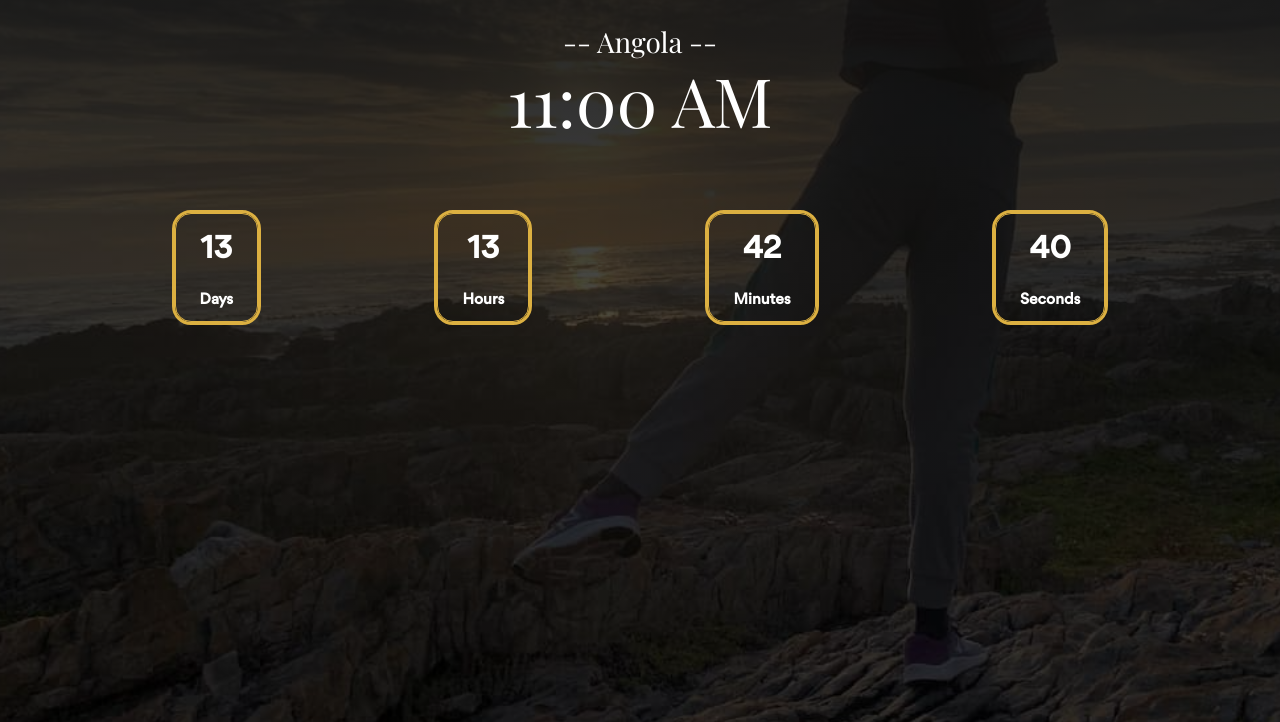
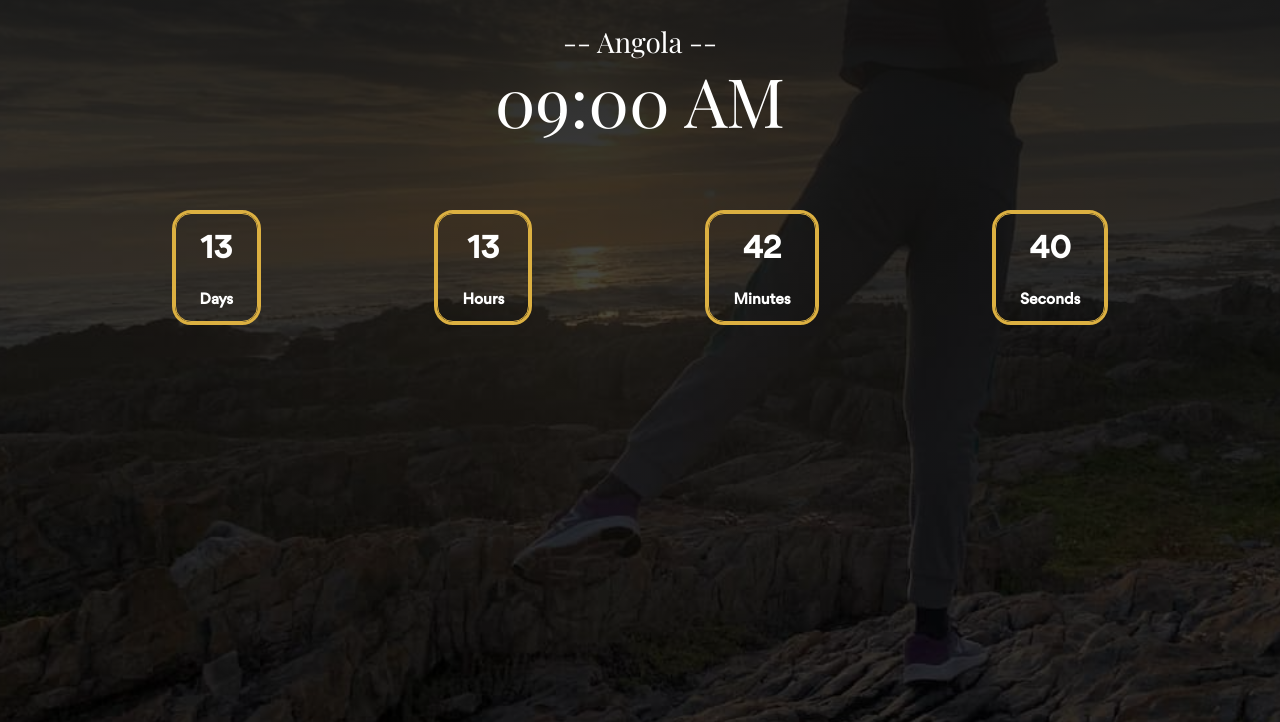
Before and after one commit to YendavAvlis/wedding-invitation, a plain HTML site: page index.html in a window 1280 px wide. Shown: the part 7557-8279 px from the top of the page. Drawn offline with nearby package versions, Linux system fonts and the light colour scheme; a web font is replaced by a local one.

Commit message:
Angola Time Fixed

```diff
--- a/index.html
+++ b/index.html
@@ -681,7 +681,7 @@
             </div>
             <div>
               <h3 class="h6">-- Angola --</h3>
-              <strong class="h3">11:00 AM</strong>
+              <strong class="h3">09:00 AM</strong>
             </div>
 
           </div>
```
Also changed, not shown: index_pt.html (+1 -1 lines).
